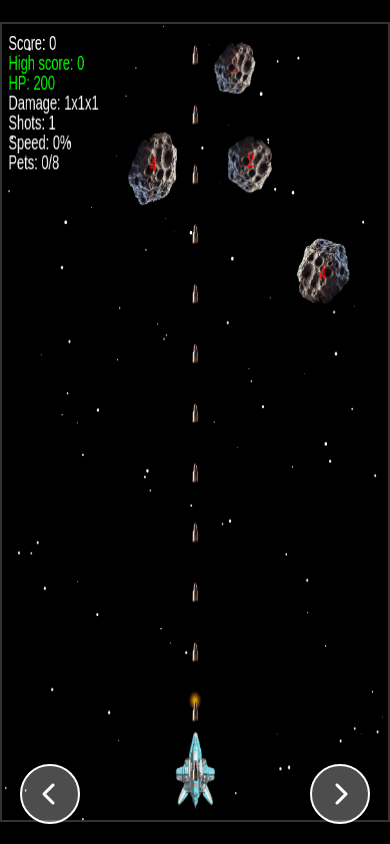
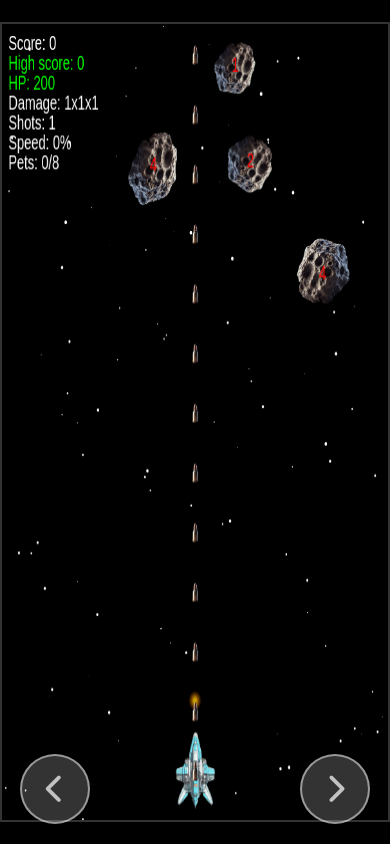
Before and after one commit to nivinzz/meteor-shooter, a plain HTML site: page index.html in a window 390 px wide. Drawn offline with Linux system fonts and the light colour scheme.

Commit message:
index.html

```diff
--- a/index.html
+++ b/index.html
@@ -136,7 +136,7 @@
 
         /* Mobile controls */
         #mobileControls {
-            position: fixed;
+            position: absolute;
             bottom: 20px;
             left: 0;
             right: 0;
@@ -144,24 +144,26 @@
             justify-content: space-between;
             padding: 0 20px;
             z-index: 1000;
+            pointer-events: none;
         }
 
         .control-button {
-            width: 60px;
-            height: 60px;
-            background-color: rgba(255, 255, 255, 0.3);
-            border: 2px solid white;
+            width: 70px;
+            height: 70px;
+            background-color: rgba(255, 255, 255, 0.2);
+            border: 2px solid rgba(255, 255, 255, 0.5);
             border-radius: 50%;
             display: flex;
             align-items: center;
             justify-content: center;
             cursor: pointer;
             -webkit-tap-highlight-color: transparent;
+            pointer-events: auto;
         }
 
         .control-button i {
-            color: white;
-            font-size: 24px;
+            color: rgba(255, 255, 255, 0.7);
+            font-size: 30px;
         }
 
         @media (min-width: 1024px) {
```
